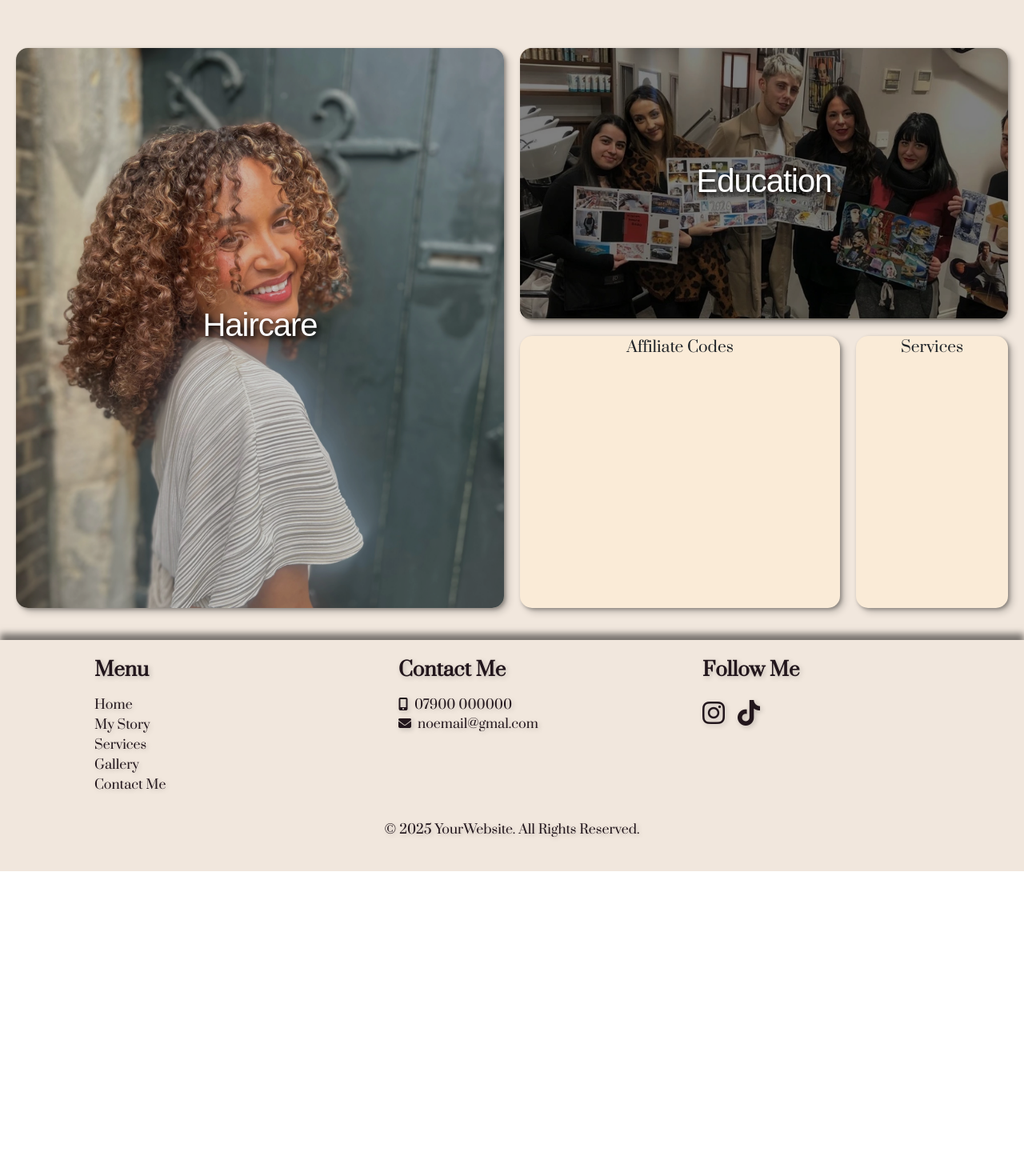
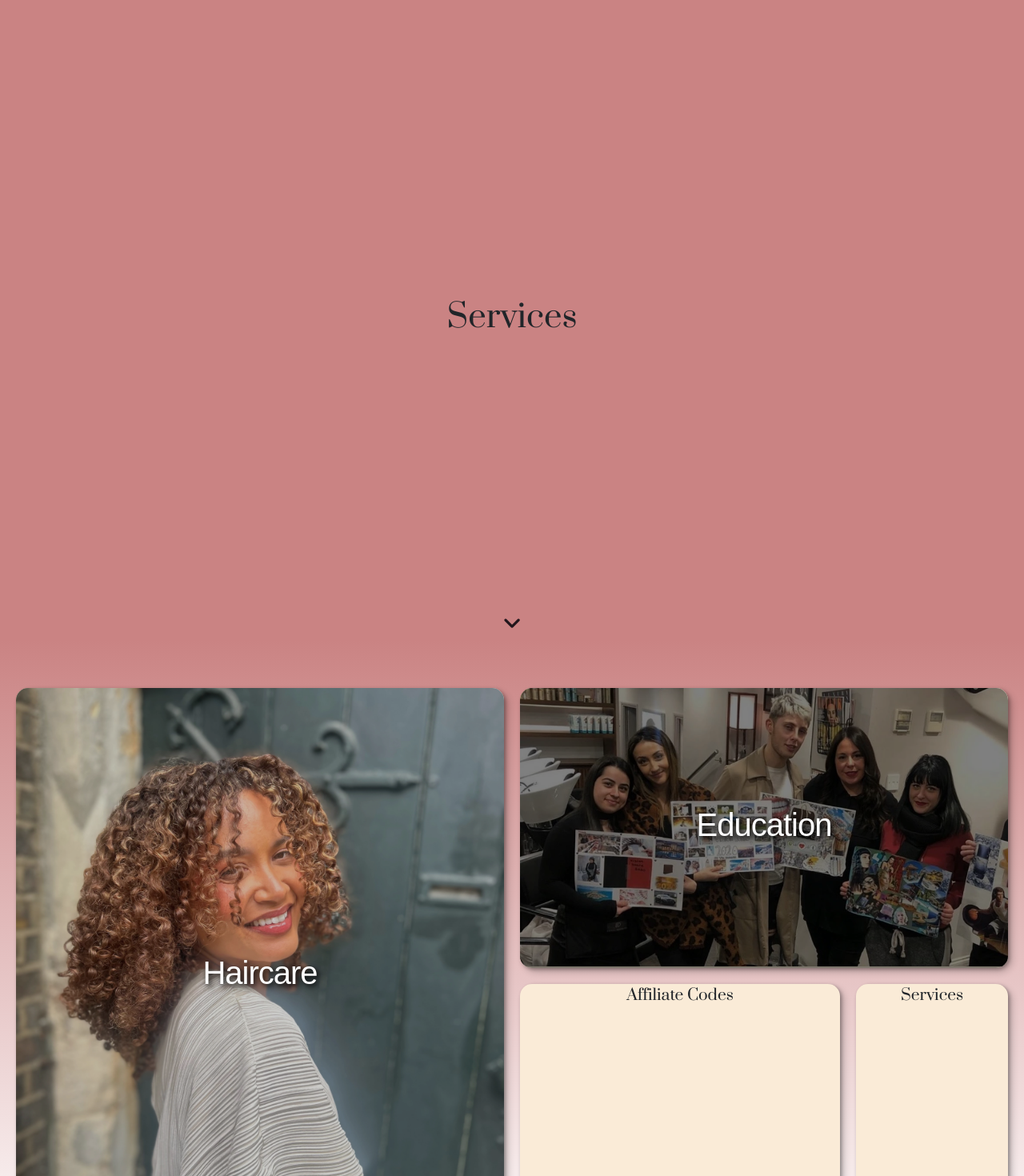
Before and after one commit to 2ndborn/karahair, a React (Create React App) app in the folder kara-app/: page /services in a window 1280 px wide. Shown: the top 1470 px of the page at 80% size. Before the commit the page ends 1089 px from the top, so only its background shows below. Built offline with nearby package versions, Linux system fonts and the light colour scheme; a web font is replaced by a local one.

Commit message:
changed the background of the services page

```diff
--- a/kara-app/src/hooks/useDynamicColor.js
+++ b/kara-app/src/hooks/useDynamicColor.js
@@ -4,8 +4,8 @@ const useDynamicColor = () => {
     const location = useLocation();
     const getColor = (element) => {
         const colors = {
-            "/mystory": {navbar: "rgba(217, 185, 160, 0.5)", title: "#d9b9a0", footer: "#d9b9a0"},
-            "/services": {navbar: "rgba(9, 8, 8, 0.9)", title: "#000", footer: "#fff"},
+            "/mystory": {navbar: "transparent", title: "#d9b9a0", footer: "#d9b9a0"},
+            "/services": {navbar: "transparent", title: "#ca8383", footer: "#fff"},
             default: {navbar: "transparent", title: "#f1e7dd", footer: "#f1e7dd"},
         }
         return colors[location.pathname]?.[element] || colors.default[element]
--- a/kara-app/src/pages/Services.js
+++ b/kara-app/src/pages/Services.js
@@ -2,13 +2,16 @@ import React from 'react'
 import styles from '../styles/Services.module.css';
 import education from '../assets/karaeducation.webp';
 import roc from '../assets/roc.webp';
+import Title from '../components/Title';
 
 const Services = () => {
   return (
-    <div className={styles.GridContainer}>
+    <>
+      <Title title="Services" />
+      <div id='next-section' className={styles.GridContainer}>
         <div className={styles.header}>Services</div>
         <div className={styles.hair}>
-          <img className={styles.hairImage} src={roc} alt='Curly model'/>
+          <img className={styles.hairImage} src={roc} alt='Curly model' />
           <div className={styles.hairCover}>
             <h1>
               Haircare
@@ -24,7 +27,8 @@ const Services = () => {
           </div>
         </div>
         <div className={styles.codes}>Affiliate Codes</div>
-    </div>
+      </div>
+    </>
   )
 }
 
--- a/kara-app/src/styles/NavBar.module.css
+++ b/kara-app/src/styles/NavBar.module.css
@@ -13,10 +13,13 @@
 
 .NavLink {
   font-size: 20px;
+  font-weight: 800;
   padding: 5px;
   text-decoration: none;
   color: #fff;
-  text-shadow: 4px 4px 6px rgba(10, 10, 10, 0.4);
+  text-shadow:
+  1px 2px 1px rgba(10, 10, 10, 0.5),
+  2px 3px 2px rgba(0,0,0,6);
   transition: transform 0.1s;
 }
 
--- a/kara-app/src/styles/Services.module.css
+++ b/kara-app/src/styles/Services.module.css
@@ -3,10 +3,11 @@
   display: grid;
   grid-template-columns: repeat(12, 1fr);
   grid-template-rows: repeat(8, 1fr);
-  background-color: #f1e7dd;
+  background-image: linear-gradient(
+    to bottom, #ca8383, #fff );
   padding: 20px;
   gap: 20px;
-  padding: 60px 20px 40px 20px;
+  padding: 60px 20px 20px 20px;
 }
 
 .GridContainer > div {
@@ -61,7 +62,7 @@
   height: 100%;
   width: 100%;
   object-fit: cover;
-  object-position: 0px -45px;
+  object-position: 0px -55px;
 }
 
 .hairCover {
```
